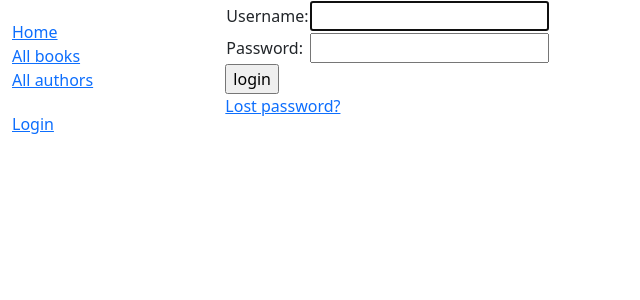
After one commit to Atmartushev/csci313-assignment-4-Avtonom-Martushev, a Django app: page /accounts/login/ in a window 1280 px wide. The commit adds this page. Shown: the top 300 px of the page, without its empty margins (0-640 px from the left). Run offline with Django 5.2, Linux system fonts and the light colour scheme.

Commit message:
feat: created login/logout adn authentication

```diff
--- a/locallibrary/catalog/admin.py
+++ b/locallibrary/catalog/admin.py
@@ -31,13 +31,13 @@ class BookAdmin(admin.ModelAdmin):
 # Register the Admin classes for BookInstance using the decorator
 @admin.register(BookInstance)
 class BookInstanceAdmin(admin.ModelAdmin):
-    list_display = ('book', 'status', 'due_back', 'id')
+    list_display = ('book', 'status', 'borrower', 'due_back', 'id')
 
     fieldsets = (
         (None, {
             'fields': ('book', 'imprint', 'id')
         }),
         ('Availability', {
-            'fields': ('status', 'due_back')
+            'fields': ('status', 'due_back', 'borrower')
         }),
     )
--- a/locallibrary/catalog/static/css/styles.css
+++ b/locallibrary/catalog/static/css/styles.css
@@ -3,3 +3,12 @@
   padding: 0;
   list-style: none;
 }
+
+#logout-form {
+  display: inline;
+}
+
+.logout-button {
+  padding: 0;
+  border: none;
+}
--- a/locallibrary/catalog/templates/base_generic.html
+++ b/locallibrary/catalog/templates/base_generic.html
@@ -44,6 +44,28 @@
             <li><a href="{% url 'books' %}">All books</a></li>
             <li><a href="{% url 'authors' %}">All authors</a></li>
           </ul>
+          <ul class="sidebar-nav">
+            {% if user.is_authenticated %}
+            <li>User: {{ user.get_username }}</li>
+
+            <li><a href="{% url 'my-borrowed' %}">My Borrowed</a></li>
+
+            <form
+              id="logout-form"
+              action="{% url 'admin:logout' %}"
+              method="post"
+            >
+              {% csrf_token %}
+              <button type="submit" class="btn btn-link logout-button">
+                Logout
+              </button>
+            </form>
+            {% else %}
+            <li>
+              <a href="{% url 'login' %}?next={{ request.path }}">Login</a>
+            </li>
+            {% endif %}
+          </ul>
           {% endblock %}
         </div>
         <div class="col-sm-10">{% block content %}{% endblock %}</div>
--- a/locallibrary/catalog/urls.py
+++ b/locallibrary/catalog/urls.py
@@ -7,4 +7,5 @@ urlpatterns = [
     path('book/<int:pk>', views.BookDetailView.as_view(), name='book-detail'),
     path('authors/', views.AuthorListView.as_view(), name='authors'),
     path('author/<int:pk>', views.AuthorDetailView.as_view(), name='author-detail'),
+    path('mybooks/', views.LoanedBooksByUserListView.as_view(), name='my-borrowed'),
 ]
--- a/locallibrary/locallibrary/settings.py
+++ b/locallibrary/locallibrary/settings.py
@@ -1,3 +1,4 @@
+import os
 """
 Django settings for locallibrary project.
 
@@ -55,7 +56,7 @@ ROOT_URLCONF = 'locallibrary.urls'
 TEMPLATES = [
     {
         'BACKEND': 'django.template.backends.django.DjangoTemplates',
-        'DIRS': [],
+        'DIRS': [os.path.join(BASE_DIR, 'templates')],
         'APP_DIRS': True,
         'OPTIONS': {
             'context_processors': [
@@ -122,3 +123,5 @@ STATIC_URL = 'static/'
 # https://docs.djangoproject.com/en/5.0/ref/settings/#default-auto-field
 
 DEFAULT_AUTO_FIELD = 'django.db.models.BigAutoField'
+
+LOGIN_REDIRECT_URL = '/'
--- a/locallibrary/locallibrary/urls.py
+++ b/locallibrary/locallibrary/urls.py
@@ -34,3 +34,8 @@ urlpatterns += [
 ]
 
 urlpatterns += static(settings.STATIC_URL, document_root=settings.STATIC_ROOT)
+
+
+urlpatterns += [
+    path('accounts/', include('django.contrib.auth.urls')),
+]
--- /dev/null
+++ b/locallibrary/templates/registration/logged_out.html
@@ -0,0 +1,4 @@
+{% extends "base_generic.html" %} {% block content %}
+<p>Logged out!</p>
+<a href="{% url 'login'%}">Click here to login again.</a>
+{% endblock %}
--- /dev/null
+++ b/locallibrary/templates/registration/login.html
@@ -0,0 +1,31 @@
+{% extends "base_generic.html" %} {% block content %} {% if form.errors %}
+<p>Your username and password didn't match. Please try again.</p>
+{% endif %} {% if next %} {% if user.is_authenticated %}
+<p>
+  Your account doesn't have access to this page. To proceed, please login with
+  an account that has access.
+</p>
+{% else %}
+<p>Please login to see this page.</p>
+{% endif %} {% endif %}
+
+<form method="post" action="{% url 'login' %}">
+  {% csrf_token %}
+  <table>
+    <tr>
+      <td>{{ form.username.label_tag }}</td>
+      <td>{{ form.username }}</td>
+    </tr>
+    <tr>
+      <td>{{ form.password.label_tag }}</td>
+      <td>{{ form.password }}</td>
+    </tr>
+  </table>
+  <input type="submit" value="login" />
+  <input type="hidden" name="next" value="{{ next }}" />
+</form>
+
+{# Assumes you set up the password_reset view in your URLconf #}
+<p><a href="{% url 'password_reset' %}">Lost password?</a></p>
+
+{% endblock %}
--- /dev/null
+++ b/locallibrary/templates/registration/password_reset_complete.html
@@ -0,0 +1,4 @@
+{% extends "base_generic.html" %} {% block content %}
+<h1>The password has been changed!</h1>
+<p><a href="{% url 'login' %}">log in again?</a></p>
+{% endblock %}
--- /dev/null
+++ b/locallibrary/templates/registration/password_reset_done.html
@@ -0,0 +1,6 @@
+{% extends "base_generic.html" %} {% block content %}
+<p>
+  We've emailed you instructions for setting your password. If they haven't
+  arrived in a few minutes, check your spam folder.
+</p>
+{% endblock %}
--- /dev/null
+++ b/locallibrary/templates/registration/password_reset_email.html
@@ -0,0 +1,3 @@
+Someone asked for password reset for email {{ email }}. Follow the link below:
+{{ protocol }}://{{ domain }}{% url 'password_reset_confirm' uidb64=uid
+token=token %}
```
Also changed, not shown: locallibrary/catalog/models.py (+11 -3 lines), locallibrary/catalog/templates/catalog/bookinstance_list_borrowed_user.html (added, +18 -0 lines), locallibrary/catalog/views.py (+14 -0 lines), locallibrary/templates/registration/password_reset_confirm.html (added, +32 -0 lines), locallibrary/templates/registration/password_reset_form.html (added, +8 -0 lines), locallibrary/catalog/migrations/0003_bookinstance_borrower.py (added).
